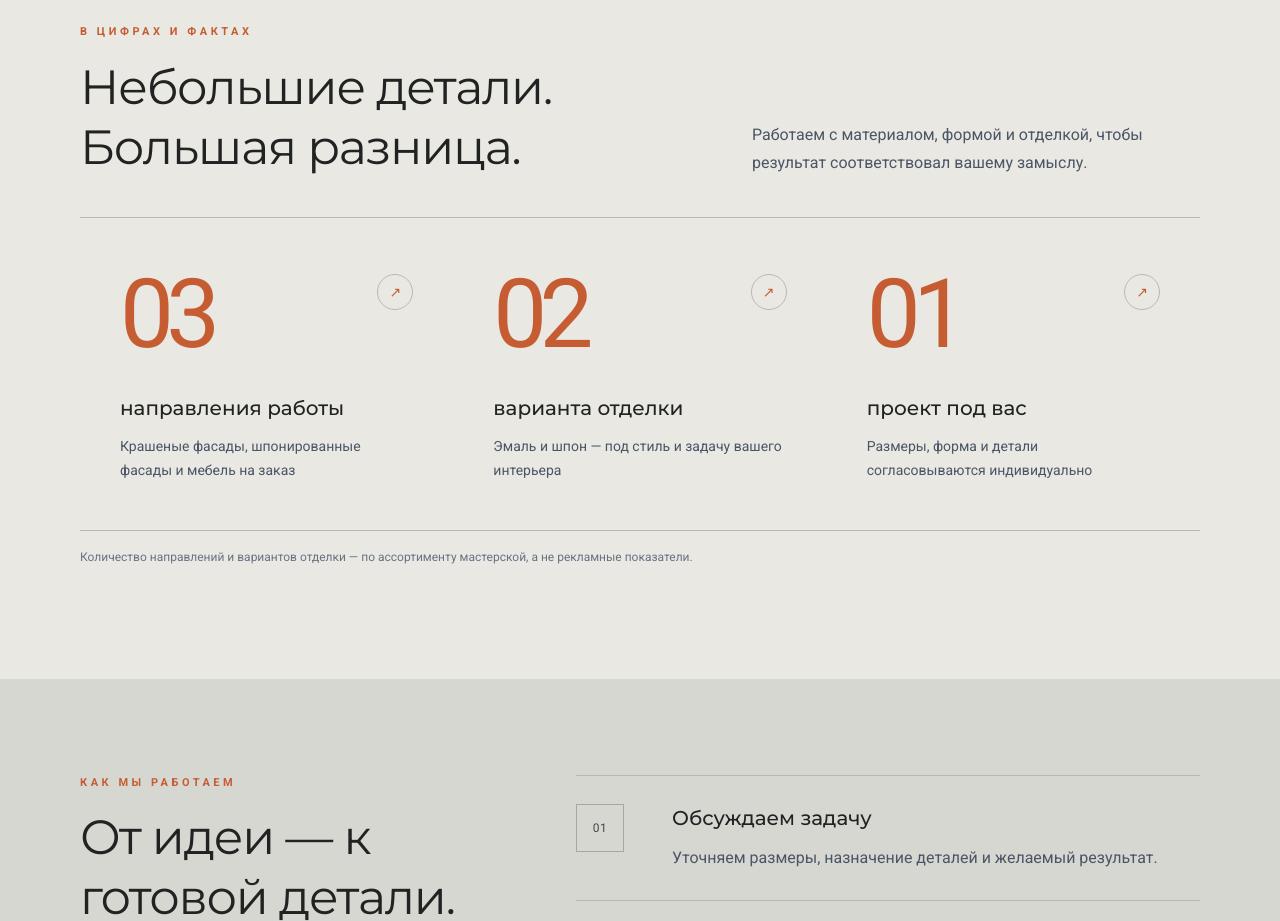
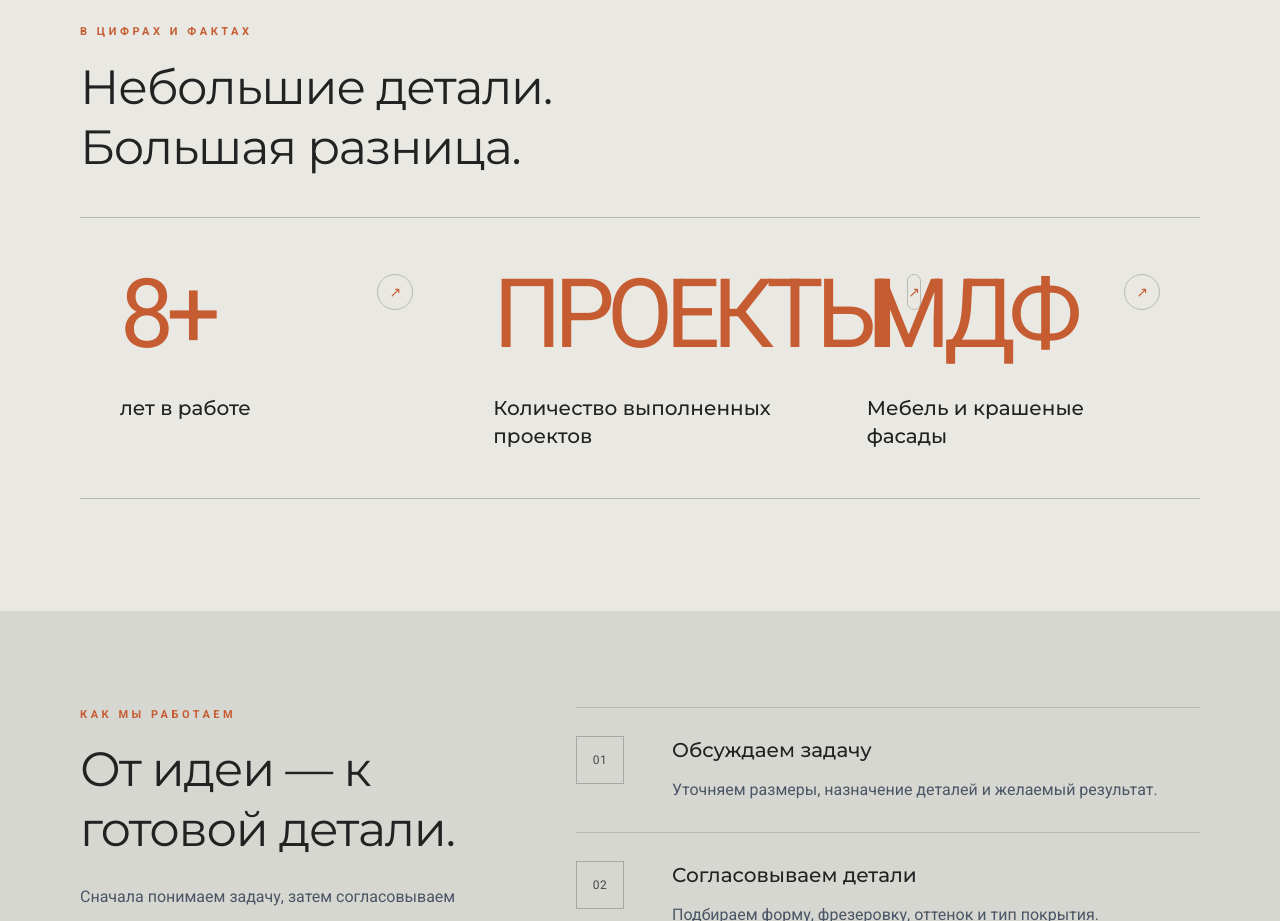
Before and after one commit to IljaBelousow/naumovich-site, a Next.js app: page /about in a window 1280 px wide. Shown: the part 780-1701 px from the top of the page. Built offline with nearby package versions, Linux system fonts and the light colour scheme.

Commit message:
Refresh company facts and simplify supporting copy

```diff
--- a/src/app/about/page.tsx
+++ b/src/app/about/page.tsx
@@ -8,19 +8,16 @@ export const metadata = {
 
 const figures = [
   {
-    value: "03",
-    label: "направления работы",
-    detail: "Крашеные фасады, шпонированные фасады и мебель на заказ",
+    value: "8+",
+    label: "лет в работе",
   },
   {
-    value: "02",
-    label: "варианта отделки",
-    detail: "Эмаль и шпон — под стиль и задачу вашего интерьера",
+    value: "ПРОЕКТЫ",
+    label: "Количество выполненных проектов",
   },
   {
-    value: "01",
-    label: "проект под вас",
-    detail: "Размеры, форма и детали согласовываются индивидуально",
+    value: "МДФ",
+    label: "Мебель и крашеные фасады",
   },
 ];
 
@@ -63,9 +60,7 @@ export default function AboutPage() {
               Небольшие детали.<br />Большая разница.
             </h2>
           </div>
-          <p className="max-w-md text-sm leading-7 text-gray-600 sm:text-base">
-            Работаем с материалом, формой и отделкой, чтобы результат соответствовал вашему замыслу.
-          </p>
+
         </div>
 
         <div className="about-figures grid border-y border-[#B8B9B4] sm:grid-cols-3">
@@ -77,12 +72,11 @@ export default function AboutPage() {
                 <span className="mt-2 flex h-9 w-9 items-center justify-center rounded-full border border-[#B8B9B4] text-sm text-[#C65D32] transition-all duration-500 group-hover:-translate-y-1 group-hover:border-[#C65D32] group-hover:bg-[#202322] group-hover:text-[#E9E8E3]">↗</span>
               </div>
               <h3 className="mt-8 text-lg font-medium sm:text-xl">{figure.label}</h3>
-              <p className="mt-3 max-w-xs text-sm leading-6 text-gray-600">{figure.detail}</p>
+
               <span className="about-figure-line absolute bottom-0 left-0 h-[2px] w-0 bg-[#C65D32] transition-all duration-700 group-hover:w-full" />
             </article>
           ))}
         </div>
-        <p className="mt-4 text-xs leading-5 text-gray-500">Количество направлений и вариантов отделки — по ассортименту мастерской, а не рекламные показатели.</p>
       </section>
 
       <section className="bg-[#D7D7D2]">
```
